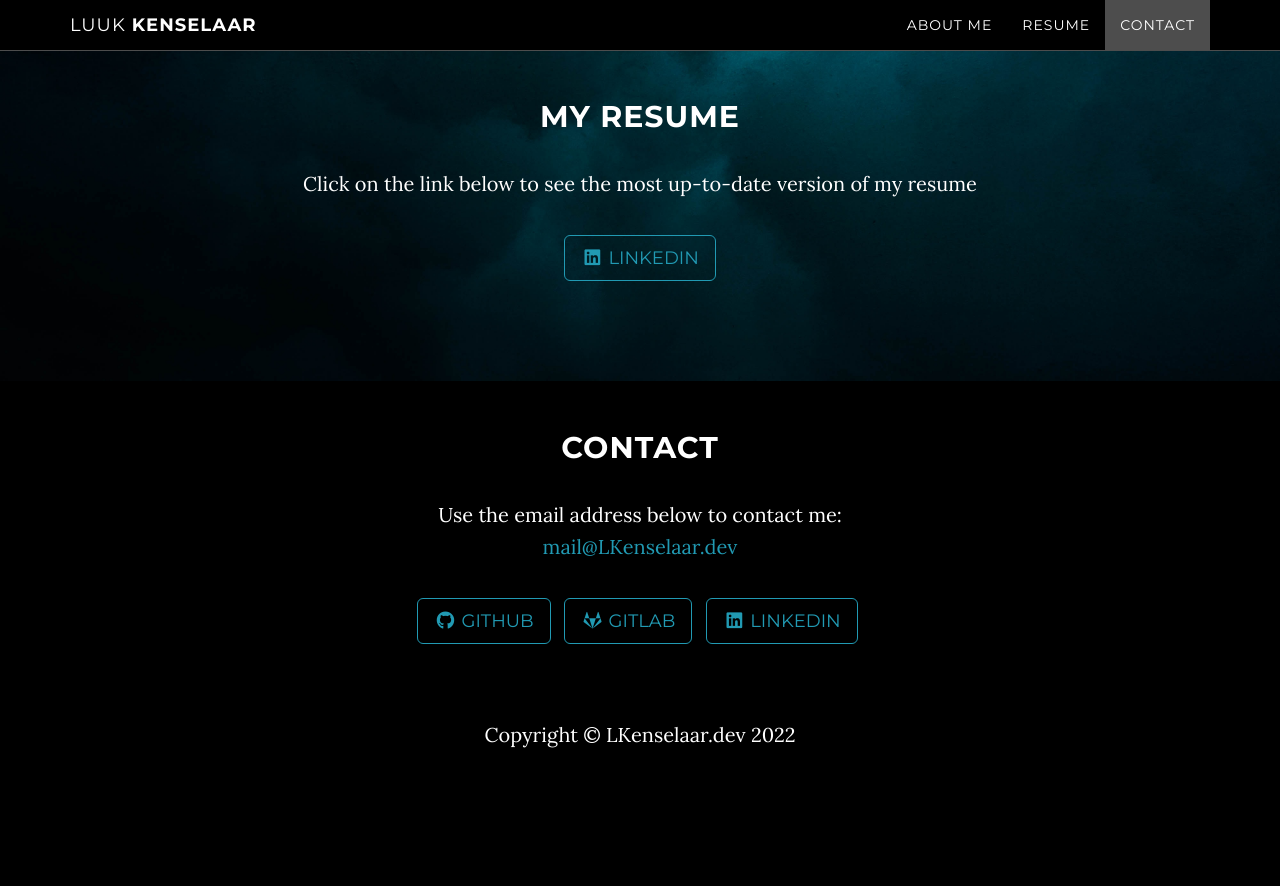
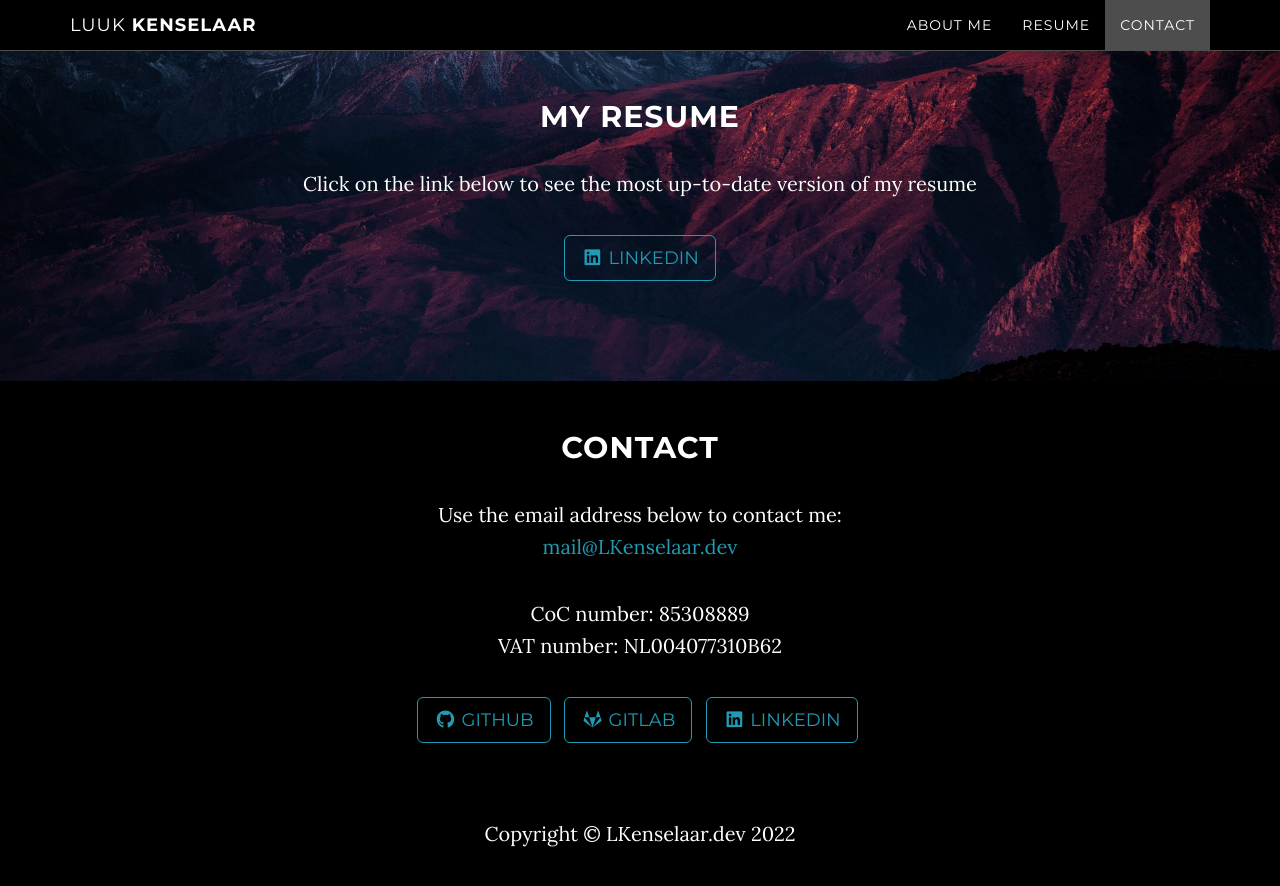
Before and after one commit to Luuk2016/lkenselaar.dev, a Jekyll site: the page built from index.html, in a window 1280 px wide and 900 px high, scrolled down 1501 px. Shown: the top 886 px of the window. Built offline with Jekyll 4.4.1, drawn with Linux system fonts in a browser that asks for light colours; before the commit the page ends 2302 px from its top, so only the background shows below that.

Commit message:
Small changes

```diff
--- a/_includes/contact.html
+++ b/_includes/contact.html
@@ -6,6 +6,11 @@
                 <p>
 					Use the email address below to contact me: <br>
 					<a href="mailto:mail@lkenselaar.dev">{{ site.email }}</a>
+				</p>
+
+				<p>
+					CoC number: 85308889 <br>
+					VAT number: NL004077310B62
 				</p>
 
                 <ul class="list-inline banner-social-buttons">
--- a/_includes/head.html
+++ b/_includes/head.html
@@ -11,7 +11,7 @@
 
     <!-- Custom Fonts -->
     <!-- <link rel="stylesheet" href="{{ "/css/font-awesome/css/font-awesome.min.css" | prepend: site.baseurl }}"> -->
-	<link href="https://cdnjs.cloudflare.com/ajax/libs/font-awesome/5.15.4/css/all.min.css "rel="stylesheet">
+	<link href="https://cdnjs.cloudflare.com/ajax/libs/font-awesome/5.15.4/css/all.min.css" rel="stylesheet">
     <link href="//fonts.googleapis.com/css?family=Lora:400,700,400italic,700italic" rel="stylesheet" type="text/css">
     <link href="//fonts.googleapis.com/css?family=Montserrat:400,700" rel="stylesheet" type="text/css">
 
--- a/_includes/js.html
+++ b/_includes/js.html
@@ -7,8 +7,5 @@
     <!-- Plugin JavaScript -->
     <script src="{{ "/js/jquery.easing.min.js" | prepend: site.baseurl }}"></script>
 
-    <!-- Google Maps API Key - Use your own API key to enable the map feature. More information on the Google Maps API can be found at https://developers.google.com/maps/ -->
-    <script type="text/javascript" src="https://maps.googleapis.com/maps/api/js?key=AIzaSyCRngKslUGJTlibkQ3FkfTxj3Xss1UlZDA&sensor=false"></script>
-
     <!-- Custom Theme JavaScript -->
     <script src="{{ "/js/grayscale.js" | prepend: site.baseurl }}"></script>
```
Also changed, not shown: img/background.jpg.
